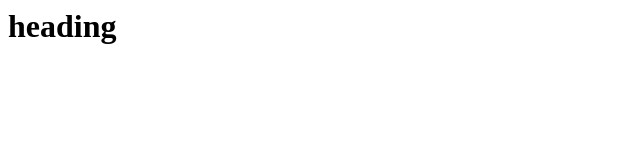
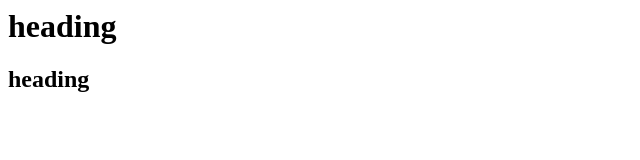
Before and after one commit to TechEvangelist7/learning-_git, a plain HTML site: page index.html in a window 1280 px wide. Shown: the whole page, without its empty margins (0-640 px from the left). Drawn offline with Linux system fonts and the light colour scheme.

Commit message:
Updated h2 index.html

```diff
--- a/index.html
+++ b/index.html
@@ -1,3 +1,4 @@
 <header>
   </header><h1>heading</h1>
+</header><h2>heading</h2>
 </header>
```
